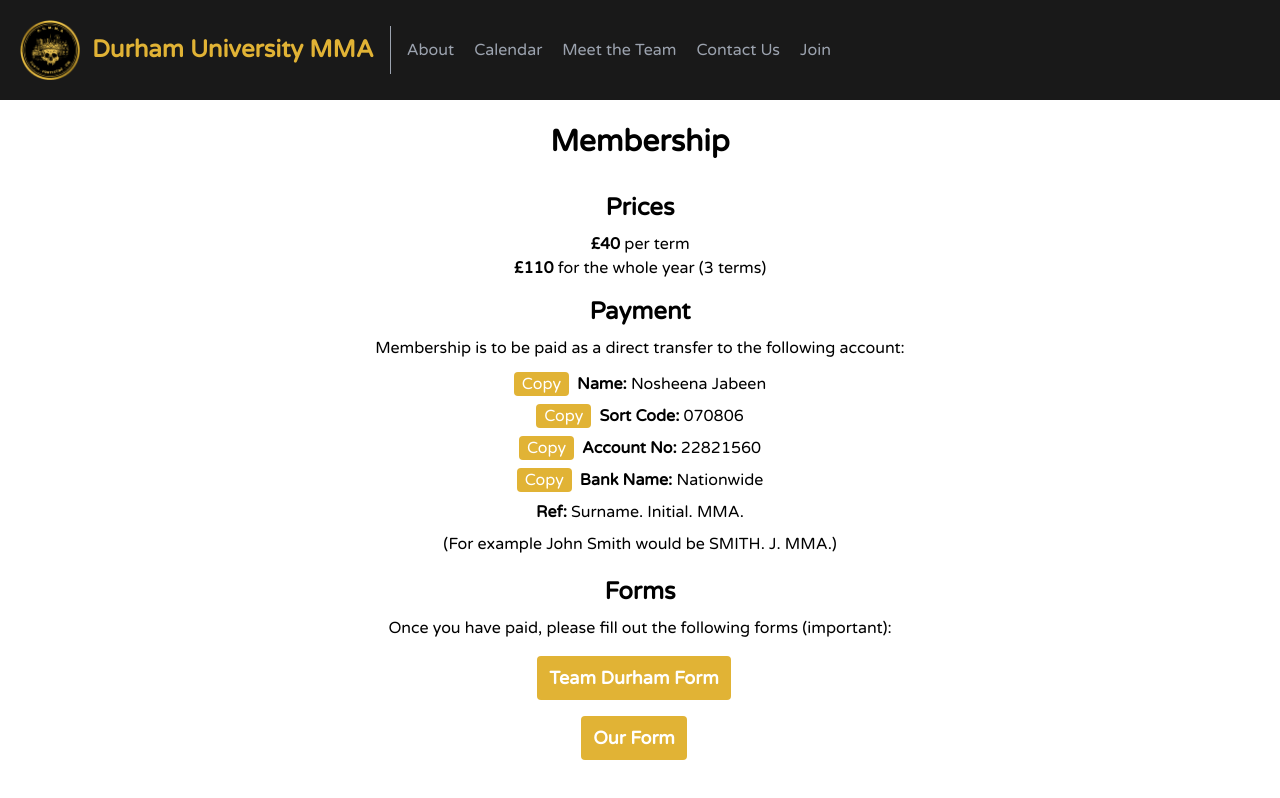
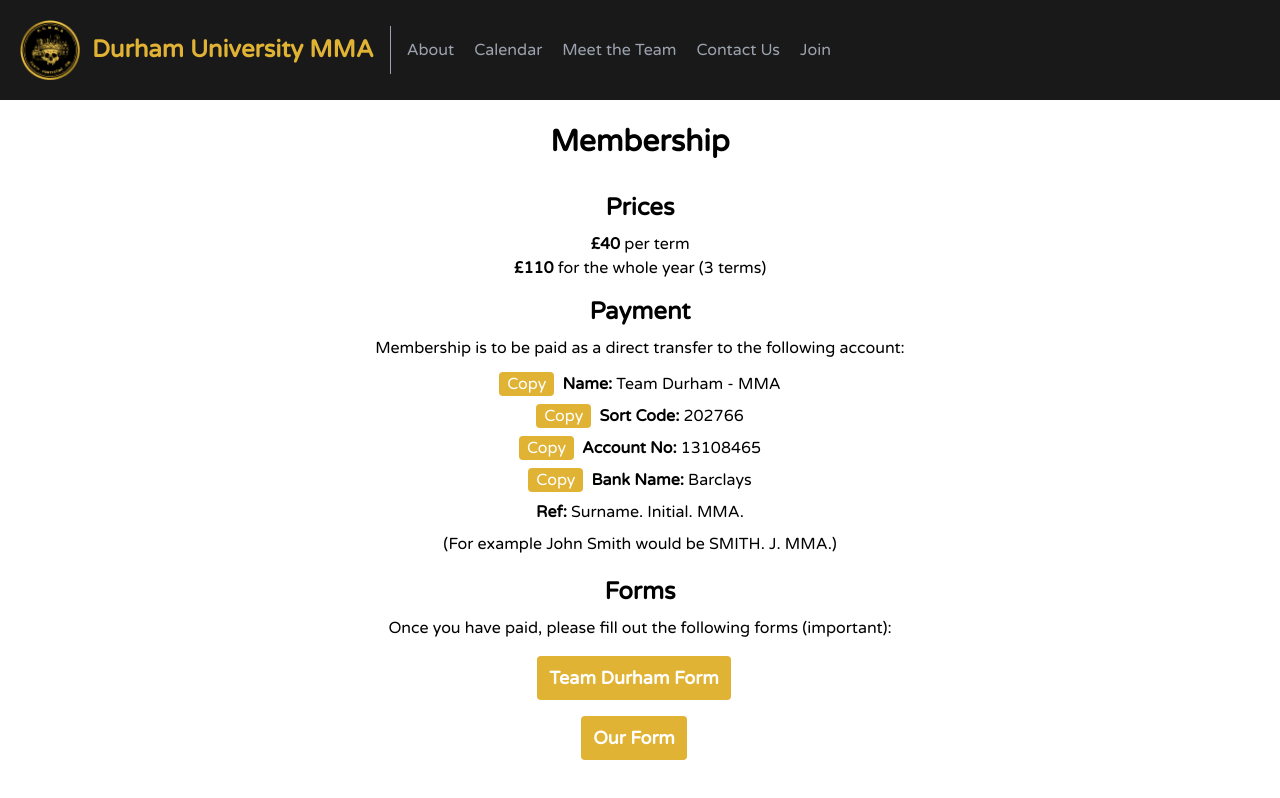
Before and after one commit to loukel/dumma, a React (Create React App) app: page /join in a window 1280 px wide. Built offline with nearby package versions, Linux system fonts and the light colour scheme; no server answers.

Commit message:
Updated payment details

```diff
--- a/src/features/join/Join.js
+++ b/src/features/join/Join.js
@@ -1,4 +1,9 @@
 const Join = () => {
+  const name = 'Team Durham - MMA'
+  const sortCode = '202766'
+  const accountNumber = '13108465'
+  const bankName = 'Barclays'
+
   return (
     <div className="animate-fade lg:mx-16">
       <div className='p-6'>
@@ -19,20 +24,20 @@ const Join = () => {
           Membership is to be paid as a direct transfer to the following account:
         </p>
         <p className="text-center mt-2 p-1">
-        <button className='text-white bg-logo-yellow border-0 focus:outline-none hover:bg-yellow-300 rounded px-2 mr-2' onClick={() => navigator.clipboard.writeText('Nosheena Jabeen')}>Copy</button>
-          <b>Name:</b> Nosheena Jabeen
+        <button className='text-white bg-logo-yellow border-0 focus:outline-none hover:bg-yellow-300 rounded px-2 mr-2' onClick={() => navigator.clipboard.writeText(name)}>Copy</button>
+          <b>Name:</b> {name}
         </p>
         <p className="text-center p-1">
-          <button className='text-white bg-logo-yellow border-0 focus:outline-none hover:bg-yellow-300 rounded px-2 mr-2' onClick={() => navigator.clipboard.writeText('070806')}>Copy</button>
-          <b>Sort Code:</b> 070806
+          <button className='text-white bg-logo-yellow border-0 focus:outline-none hover:bg-yellow-300 rounded px-2 mr-2' onClick={() => navigator.clipboard.writeText(sortCode)}>Copy</button>
+          <b>Sort Code:</b> {sortCode}
         </p>
         <p className="text-center p-1">
-          <button className='text-white bg-logo-yellow border-0 focus:outline-none hover:bg-yellow-300 rounded px-2 mr-2' onClick={() => navigator.clipboard.writeText('22821560')}>Copy</button>
-          <b>Account No:</b> 22821560
+          <button className='text-white bg-logo-yellow border-0 focus:outline-none hover:bg-yellow-300 rounded px-2 mr-2' onClick={() => navigator.clipboard.writeText(accountNumber)}>Copy</button>
+          <b>Account No:</b> {accountNumber}
         </p>
         <p className="text-center p-1">
-          <button className='text-white bg-logo-yellow border-0 focus:outline-none hover:bg-yellow-300 rounded px-2 mr-2' onClick={() => navigator.clipboard.writeText('Nationwide')}>Copy</button>
-          <b>Bank Name:</b> Nationwide
+          <button className='text-white bg-logo-yellow border-0 focus:outline-none hover:bg-yellow-300 rounded px-2 mr-2' onClick={() => navigator.clipboard.writeText(bankName)}>Copy</button>
+          <b>Bank Name:</b> {bankName}
         </p>
         <p className="text-center p-1">
           <b>Ref:</b> Surname. Initial. MMA.
```
